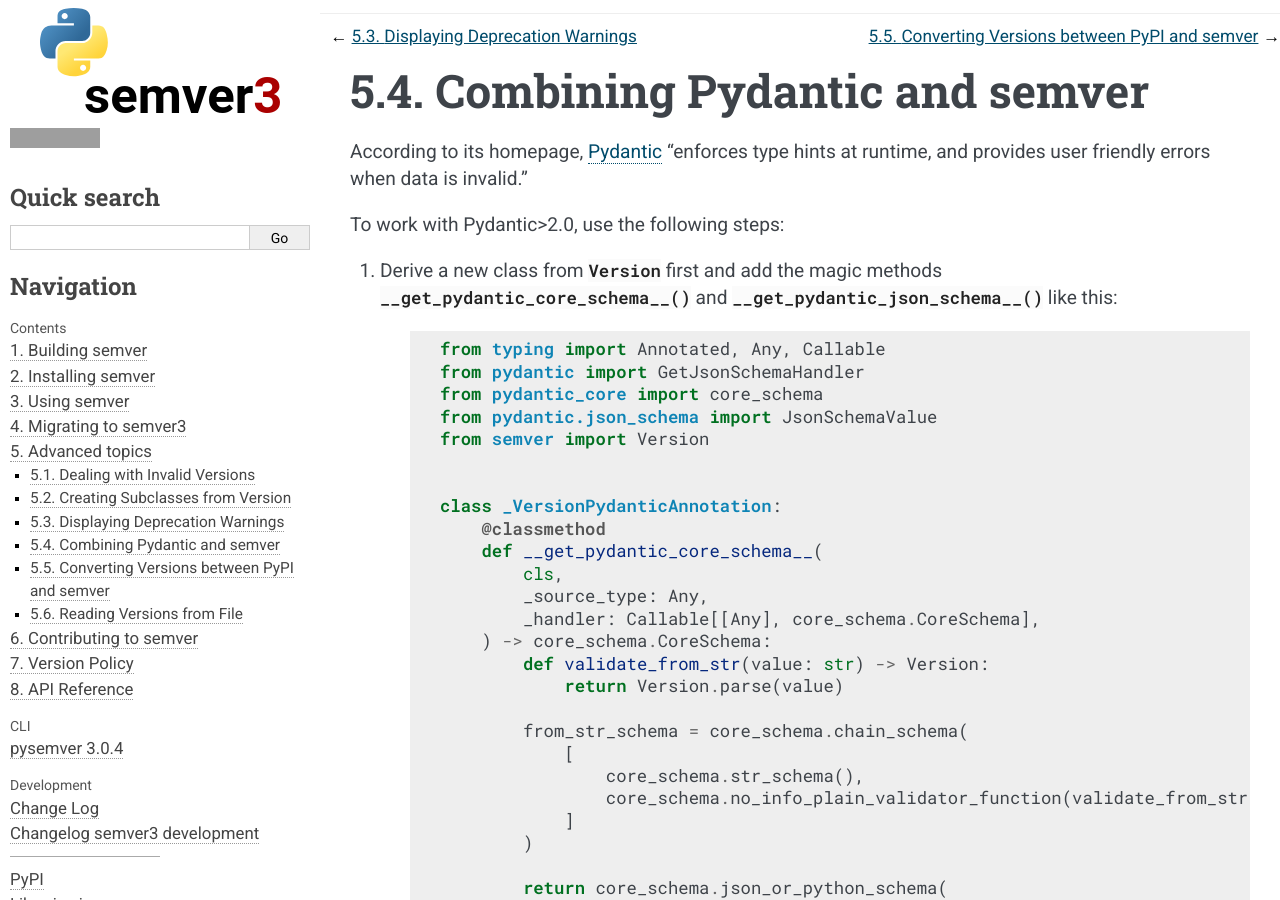
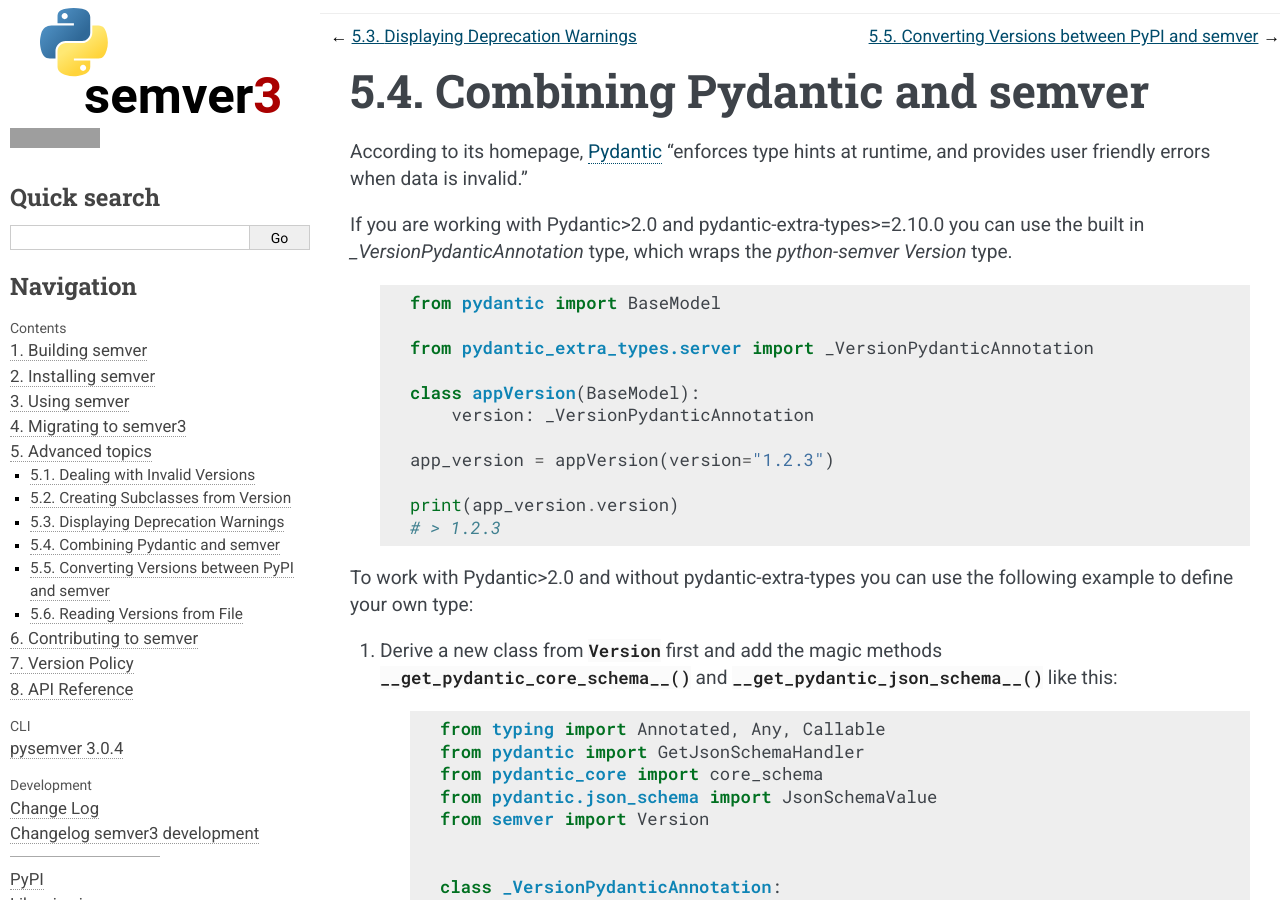
Before and after one commit to python-semver/python-semver, a Sphinx documentation site: the page built from docs/advanced/combine-pydantic-and-semver.rst, in a window 1280 px wide and 900 px high. Built offline with Sphinx 7.4.7, drawn with Linux system fonts in a browser that asks for light colours; grey boxes are pictures that could not be loaded.

Commit message:
update docs

```diff
--- a/docs/advanced/combine-pydantic-and-semver.rst
+++ b/docs/advanced/combine-pydantic-and-semver.rst
@@ -9,7 +9,23 @@
 "enforces type hints at runtime, and provides user friendly errors when data
 is invalid."
 
-To work with Pydantic>2.0, use the following steps:
+If you are working with Pydantic>2.0 and pydantic-extra-types>=2.10.0 you can use the built in `_VersionPydanticAnnotation` type, which wraps the `python-semver` `Version` type.
+
+    .. code-block:: python
+
+        from pydantic import BaseModel
+
+        from pydantic_extra_types.server import _VersionPydanticAnnotation
+
+        class appVersion(BaseModel):
+            version: _VersionPydanticAnnotation
+
+        app_version = appVersion(version="1.2.3")
+
+        print(app_version.version)
+        # > 1.2.3
+
+To work with Pydantic>2.0 and without pydantic-extra-types you can use the following example to define your own type:
 
 
 1. Derive a new class from :class:`~semver.version.Version`
```
